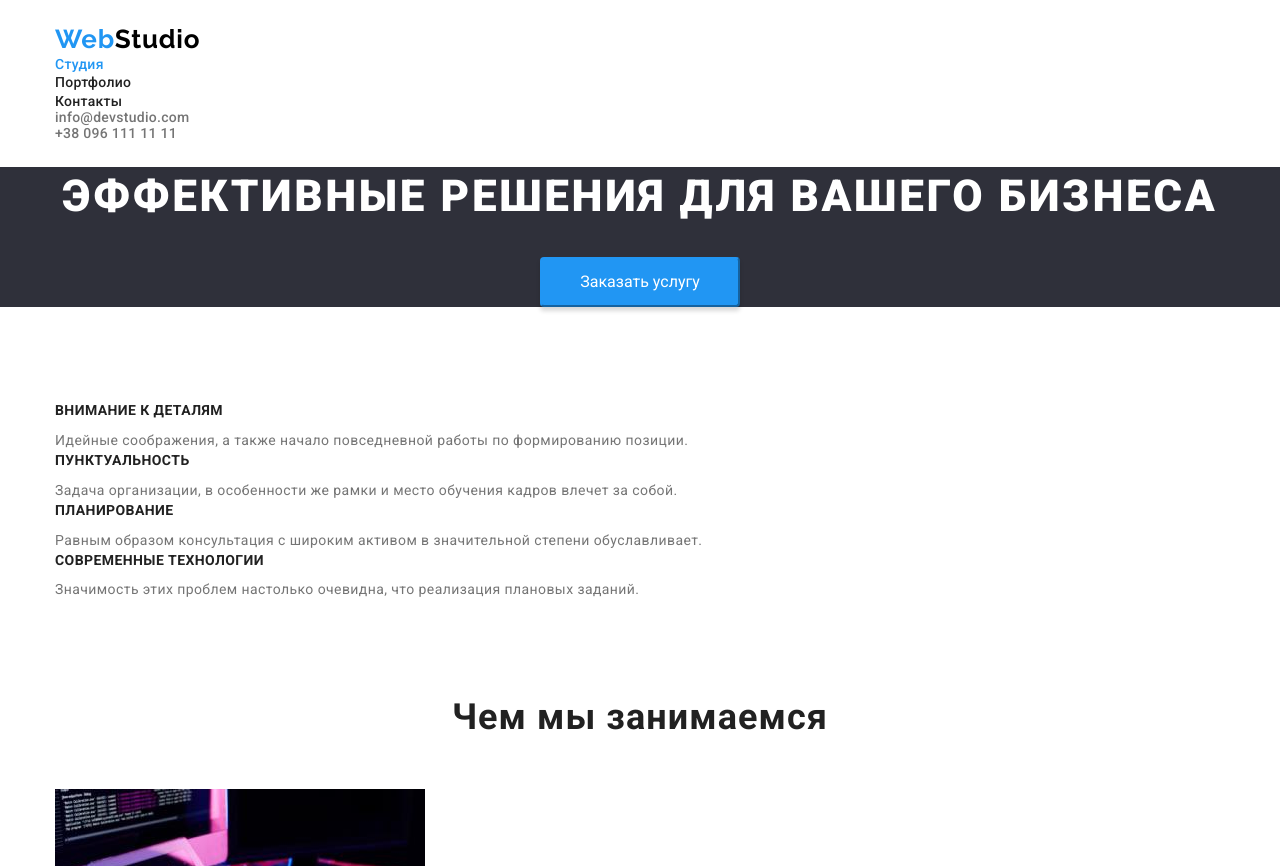
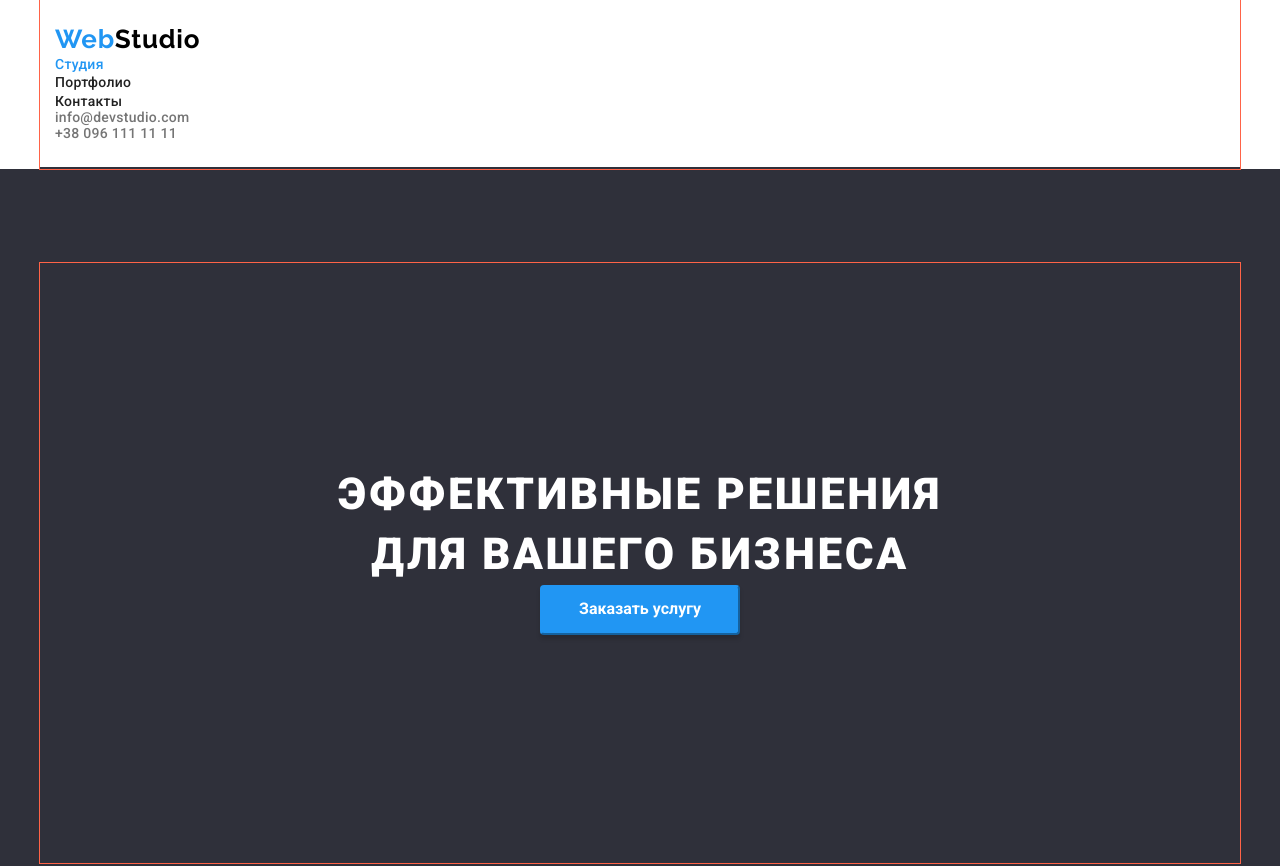
Before and after one commit to Andrew-aka-Lemon/goit-markup-hw-03, a plain HTML site: page index.html in a window 1280 px wide. Shown: the top 866 px of the page. Drawn offline with nearby package versions, Linux system fonts and the light colour scheme.

Commit message:
fixed due to ТЗ

```diff
--- a/index.html
+++ b/index.html
@@ -70,17 +70,19 @@
     </header>
     <main class="main-page">
       <!-- Герой -->
-      <section class="hero">
+      <section class="hero section">
+        <div class="container">
           <h1 class="hero-title">
             Эффективные решения для вашего бизнеса
           </h1>
           <button type="button" class="hero-btn">
             Заказать услугу
           </button>
+        </div>
       </section>
 
       <!-- Наши преимущества -->
-      <section class="preferences">
+      <section class="preferences section">
         <div class="container">
           <ul class="preferences-list list">
             <li class="preferences-item">
@@ -125,7 +127,7 @@
       </section>
 
       <!-- Чем мы занимаемся -->
-      <section class="whatdowedo">
+      <section class="whatdowedo section">
         <div class="container">
           <h2 class="whatdowedo-header">
             Чем мы занимаемся
@@ -157,7 +159,7 @@
       </section>
 
       <!-- Наша команда -->
-      <section class="our-team">
+      <section class="our-team section">
         <div class="container">
           <h2 class="our-team-header">Наша команда</h2>
           <ul class="our-team-list list">
--- a/styles/styles.css
+++ b/styles/styles.css
@@ -35,21 +35,29 @@ body {
   width: 1px;
 }
 
+/* agent Styles reset */
 body,
 h1,
 h2,
 h3,
 ul,
+ol,
 p {
-  margin-top: 0;
-  margin-bottom: 0;
+  margin: 0;
   padding: 0;
 }
 
+/* універсальний контейнер для всіх блоків */
 .container {
   width: 1200px;
   margin: 0 auto;
   padding: 0 15px;
+  outline: 1px solid tomato;
+}
+
+.section {
+  padding-top: 94px;
+  padding-bottom: 94px;
 }
 /* ========================HEADER====================== */
 .header {
@@ -94,6 +102,7 @@ p {
 .header > .container {
   padding-top: 24px;
   padding-bottom: 25px;
+  border-bottom: 2px solid #2f303a;
 }
 
 /* ========================FOOTER====================== */
@@ -150,9 +159,12 @@ p {
   letter-spacing: 0.06em;
   text-transform: uppercase;
   margin-bottom: 30px;
+  max-width: 696px;
+  margin: inherit;
 }
 
 .hero-btn {
+  font-weight: 700;
   color: var(--text-color-alt);
   background-color: var(--text-colot-accent);
   cursor: pointer;
@@ -169,14 +181,17 @@ p {
   background-color: var(--btn-color-focus);
 }
 
+.hero > .container {
+  /* висоту і інше потім треба видалити, зараз все це тут для наглядності і візуальних пропорцій*/
+  height: 600px;
+  padding-top: 202px;
+  padding-bottom: 198px;
+}
+
 /* ========================PREFERENCES====================== */
 /* .preferences {
   background-color: var(--bgc-color-main);
 } */
-.preferences > .container {
-  margin-top: 96px;
-  margin-bottom: 94px;
-}
 
 .preferences-header {
   color: var(--text-color-main);
@@ -203,8 +218,9 @@ p {
   letter-spacing: 0.03em;
   margin-bottom: 50px;
 }
-.whatdowedo > .container {
-  margin-bottom: 94px;
+
+.whatdowedo-item > img {
+  display: block;
 }
 /* ========================our-team====================== */
 .our-team {
@@ -237,10 +253,6 @@ p {
   text-align: center;
   letter-spacing: 0.03em;
   padding-bottom: 30px;
-}
-
-.our-team > .container {
-  padding: 94px 0;
 }
 
 /* ========================/// PORTFOLIO ///====================== */
```
Also changed, not shown: portfolio.html (+11 -3 lines), 1 other file. Lines whose indentation alone changed are shown as unchanged.
